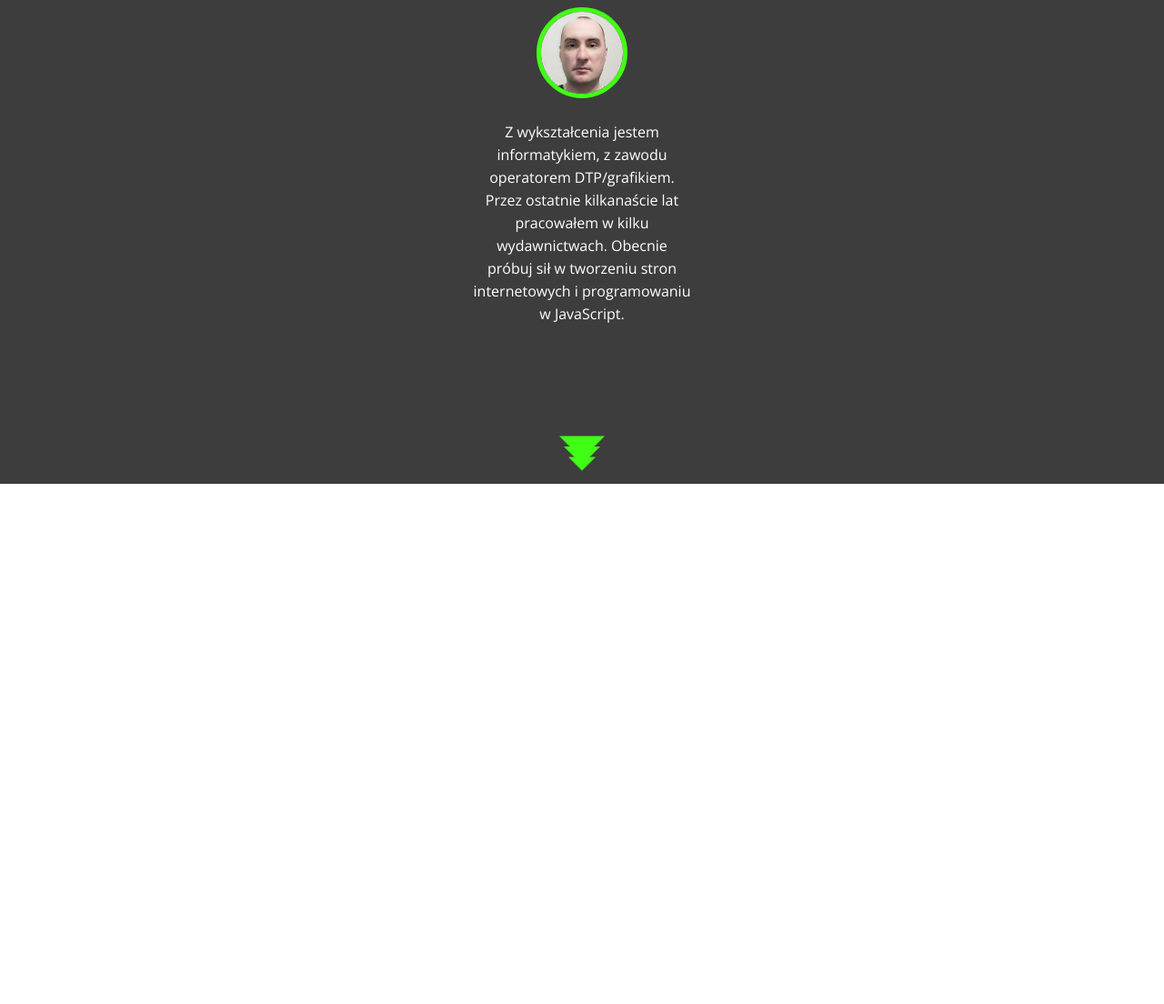
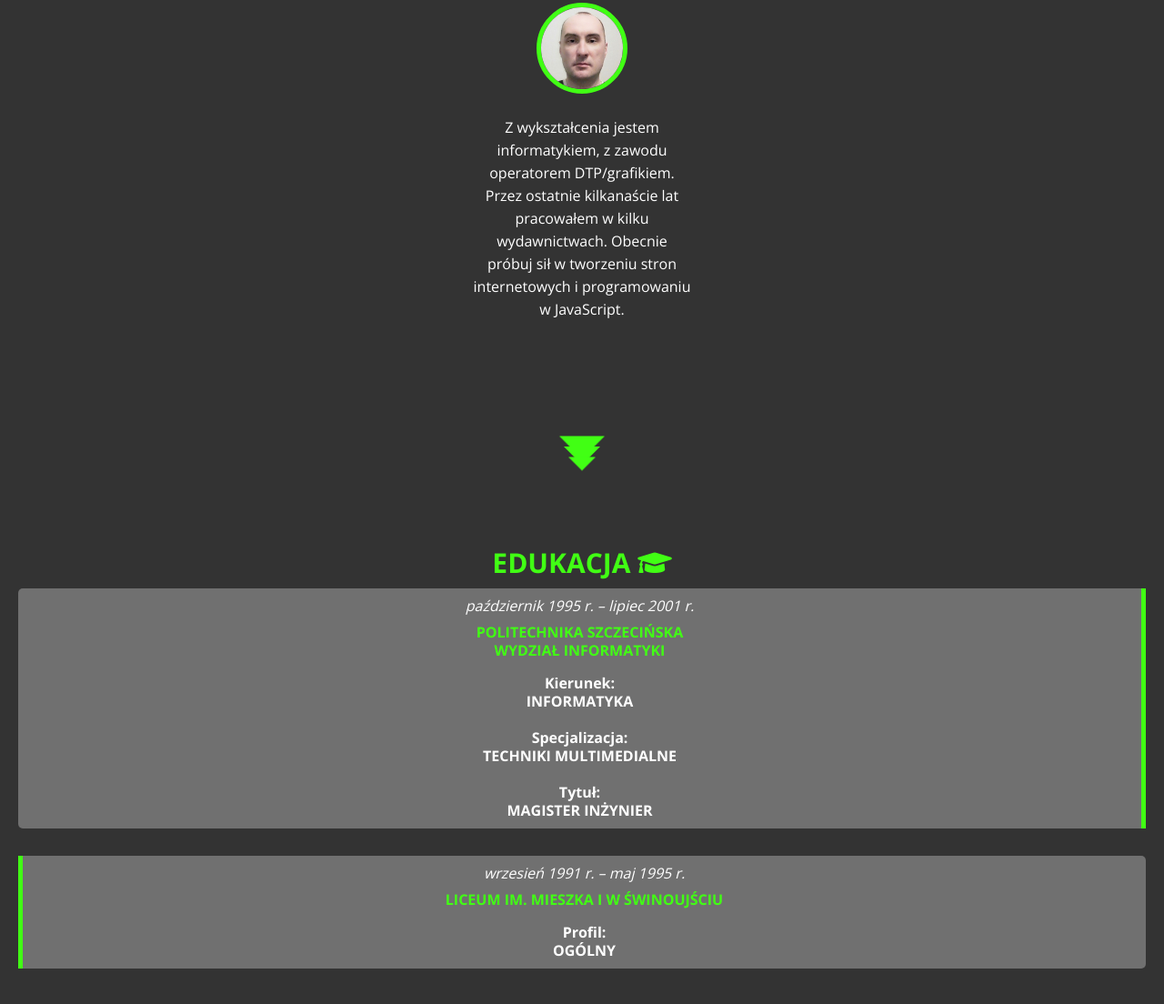
Before and after one commit to KP1976/PORTFOLIOv3, a website: page aboutme.html in a window 1280 px wide. Shown: the part 268-1372 px from the top of the page at 91% size. Before the commit the page ends 800 px from the top, so only its background shows below. Drawn offline with nearby package versions, Linux system fonts and the light colour scheme.

Commit message:
Add education section

```diff
--- a/aboutme.html
+++ b/aboutme.html
@@ -16,6 +16,8 @@
 </head>
 
 <body style="background-image: none;">
+  <main class="container-aboutme-portfolio">
+
     <!-- MENU -->
     <div class="hamburger-menu">
       <div class="hamburger-menu__bar"></div>
@@ -33,19 +35,39 @@
     </nav>
 
     <!-- HEADER -->
-  <header class="header">
-    <h1 class="header__title">o mnie</h1>
-    <h2 class="header__subtitle">Parę słów o sobie...</h2>
-    <img src="./img/ja.jpg" alt="photo of Krzysztof Pawłowski" class="header__my-photo">
-    <p class="header__description">Z wykształcenia jestem informatykiem, z zawodu operatorem DTP/grafikiem.
+    <header class="header-aboutme-portfolio">
+      <h1 class="header-aboutme-portfolio__title">o mnie</h1>
+      <h2 class="header-aboutme-portfolio__subtitle">Parę słów o sobie...</h2>
+      <img src="./img/ja.jpg" alt="photo of Krzysztof Pawłowski" class="header-aboutme-portfolio__my-photo">
+      <p class="header-aboutme-portfolio__description">Z wykształcenia jestem informatykiem, z zawodu operatorem
+        DTP/grafikiem.
         Przez ostatnie kilkanaście lat pracowałem w kilku wydawnictwach. Obecnie próbuj sił w tworzeniu stron
         internetowych i programowaniu w JavaScript.</p>
-  </header>
       <div class="arrows">
         <div class="arrows__arrow"></div>
         <div class="arrows__arrow"></div>
         <div class="arrows__arrow"></div>
       </div>
+    </header>
+
+    <!-- EDUKACJA -->
+    <section class="education">
+      <h2 class="education__title">edukacja <i class="fas fa-graduation-cap"></i></h2>
+      <div class="gray-box--border-right">
+        <h3 class="date">październik 1995 r. – lipiec 2001 r.</h3>
+        <h4 class="description--green">Politechnika Szczecińska<br>Wydział Informatyki</h4>
+        <p class="description">Kierunek:<br><strong>informatyka</strong><br><br>Specjalizacja:
+          <br><strong>techniki multimedialne</strong><br><br>Tytuł:<br><strong>magister inżynier</strong>
+        </p>
+      </div>
+      <div class="gray-box--border-left">
+        <h3 class="date">wrzesień 1991 r. – maj 1995 r.</h3>
+        <h4 class="description--green">Liceum im. Mieszka I w&nbsp;Świnoujściu</h4>
+        <p class="description">Profil:<br><strong>ogólny</strong></p>
+      </div>
+    </section>
+
+  </main>
 
   <script src="js/menu.js"></script>
   <!-- <script src="js/boxes.js"></script> -->
--- a/js/menu.js
+++ b/js/menu.js
@@ -1,25 +1,42 @@
 const hamburgerMenu = document.querySelector('.hamburger-menu');
 const menu = document.querySelector('.menu');
 const header = document.querySelector('.header');
+const headerAboutMeAndPortfolio = document.querySelector(
+	'.header-aboutme-portfolio',
+);
 const headerMyName = document.querySelector('.menu__header .header__my-name');
 const menuList = document.querySelector('.menu__list');
 const menuListItem = document.querySelectorAll('.menu__list .list__item');
 const arrows = document.querySelector('.arrows');
+const containerAboutMeAndPortfolio = document.querySelector(
+	'.container-aboutme-portfolio',
+);
 
 let menuIsVisible = true;
 
 const toggleMenu = () => {
 	if (menuIsVisible) {
 		menu.classList.add('show-menu');
-		header.classList.add('hide-header');
 		headerMyName.classList.add('show');
 		menuList.classList.add('show');
 		menuListItem.forEach(menuItem => menuItem.classList.add('show'));
 
 		hamburgerMenu.classList.add('close-btn');
 
+		if (header !== null) {
+			header.classList.add('hide-header');
+		}
+
+		if (headerAboutMeAndPortfolio !== null) {
+			headerAboutMeAndPortfolio.classList.add('hide-header');
+		}
+
 		if (arrows !== null) {
 			arrows.classList.add('hide');
+		}
+
+		if (containerAboutMeAndPortfolio !== null) {
+			containerAboutMeAndPortfolio.style.height = '100vh';
 		}
 
 		menuIsVisible = false;
@@ -35,9 +52,21 @@ const toggleMenu = () => {
 			arrows.classList.remove('hide');
 		}
 
-		setTimeout(() => {
-			header.classList.remove('hide-header');
-		}, 400);
+		if (containerAboutMeAndPortfolio !== null) {
+			containerAboutMeAndPortfolio.style.height = 'auto';
+		}
+
+		if (header !== null) {
+			setTimeout(() => {
+				header.classList.remove('hide-header');
+			}, 400);
+		}
+
+		if (headerAboutMeAndPortfolio !== null) {
+			setTimeout(() => {
+				headerAboutMeAndPortfolio.classList.remove('hide-header');
+			}, 400);
+		}
 
 		menuIsVisible = true;
 	}
--- a/scss/abstracts/_mixins.scss
+++ b/scss/abstracts/_mixins.scss
@@ -13,6 +13,30 @@
 	width: $size;
 }
 
+@mixin grayBox($widthSize, $marginSize) {
+	background-color: var(--gray-clr);
+	margin-bottom: $marginSize;
+	width: $widthSize;
+}
+
+@mixin date($size) {
+	font-size: $size;
+	font-weight: normal;
+	font-style: italic;
+	margin: 0 0 1rem 0;
+	text-align: center;
+}
+
+@mixin description--green($size) {
+	color: var(--secondary-clr);
+	font-size: $size;
+	font-weight: bold;
+	line-height: 2rem;
+	margin: 0 0 1rem 0;
+	text-align: center;
+	text-transform: uppercase;
+}
+
 @mixin mq($width) {
 	@media screen and (min-width: $width) {
 		@content;
--- a/scss/abstracts/_variables.scss
+++ b/scss/abstracts/_variables.scss
@@ -2,6 +2,7 @@
 	// COLORS
 	--background-clr: #333;
 	--background_dark-clr: #222;
+	--gray-clr: #707070;
 	--primary-clr: #fff;
 	--secondary-clr: #41ff14;
 
--- a/scss/base/_body.scss
+++ b/scss/base/_body.scss
@@ -11,23 +11,34 @@ body {
 	margin: 0;
 	padding: 0;
 
-	&::after {
-		background-color: var(--background-clr);
-		content: '';
-		height: 100%;
-		left: 0;
-		opacity: 0.95;
-		position: absolute;
-		top: 0;
-		width: 100%;
-		z-index: -1;
-	}
+	// &::after {
+	// 	background-color: var(--background-clr);
+	// 	content: '';
+	// 	// height: 100%;
+	// 	min-height: 100%;
+	// 	left: 0;
+	// 	opacity: 0.95;
+	// 	position: absolute;
+	// 	top: 0;
+	// 	width: 100%;
+	// 	z-index: -1;
+	// }
 }
 
 .container {
 	align-items: center;
+	background-color: rgba(51, 51, 51, 0.95);
 	display: flex;
 	height: 100vh;
 	justify-content: center;
 	padding: 2rem;
 }
+
+.container-aboutme-portfolio {
+	align-items: center;
+	background-color: var(--background-clr);
+	display: flex;
+	flex-direction: column;
+	justify-content: center;
+	padding: 2rem;
+}
--- /dev/null
+++ b/scss/base/_global-selectors.scss
@@ -0,0 +1,19 @@
+.date {
+	@include date(1.6rem);
+}
+
+.description {
+	font-size: 1.6rem;
+	font-weight: bold;
+	line-height: 2rem;
+	margin-bottom: 0;
+	text-align: center;
+
+	strong {
+		text-transform: uppercase;
+	}
+
+	&--green {
+		@include description--green(1.6rem);
+	}
+}
--- a/scss/main.scss
+++ b/scss/main.scss
@@ -4,9 +4,11 @@
 @import 'base/normalize';
 @import 'base/reset';
 @import 'base/body';
+@import 'base/global-selectors';
 
 @import 'sections/start-page/header';
 @import 'sections/aboutme/header';
+@import 'sections/aboutme/education';
 
 @import 'menu';
 // @import 'section-header';
--- /dev/null
+++ b/scss/sections/aboutme/_education.scss
@@ -0,0 +1,30 @@
+.education {
+	background-color: var(--background-clr);
+	width: 100%;
+
+	&__title {
+		color: var(--secondary-clr);
+		font-size: 3rem;
+		margin: 5rem 0 1rem 0;
+		text-align: center;
+		text-transform: uppercase;
+	}
+
+	.gray-box {
+		&--border-right {
+			@include grayBox(100%, 3rem);
+			border-top-left-radius: var(--box-radius);
+			border-bottom-left-radius: var(--box-radius);
+			border-right: 0.5rem solid var(--secondary-clr);
+			padding: 1rem;
+		}
+
+		&--border-left {
+			@include grayBox(100%, 3rem);
+			border-top-right-radius: var(--box-radius);
+			border-bottom-right-radius: var(--box-radius);
+			border-left: 0.5rem solid var(--secondary-clr);
+			padding: 1rem;
+		}
+	}
+}
--- a/scss/sections/aboutme/_header.scss
+++ b/scss/sections/aboutme/_header.scss
@@ -1,10 +1,10 @@
-.header {
-	// align-items: center;
-	// display: flex;
-	// flex-direction: column;
-	// height: 90vh;
-	// justify-content: center;
-	// width: 100%;
+.header-aboutme-portfolio {
+	align-items: center;
+	display: flex;
+	flex-direction: column;
+	height: 100vh;
+	justify-content: center;
+	width: 100%;
 
 	&__title {
 		color: var(--secondary-clr);
@@ -36,6 +36,7 @@
 
 .arrows {
 	margin: 0 auto;
+	height: 5rem;
 	width: 5rem;
 
 	&.hide {
@@ -88,6 +89,7 @@
 @supports (clip-path: polygon(0 0, 100% 0, 50% 100%)) {
 	.arrows {
 		margin: 0 auto;
+		height: 5rem;
 		width: 5rem;
 
 		&.hide {
```
Also changed, not shown: css/main.css, 1 other file. Lines whose indentation alone changed are shown as unchanged.
